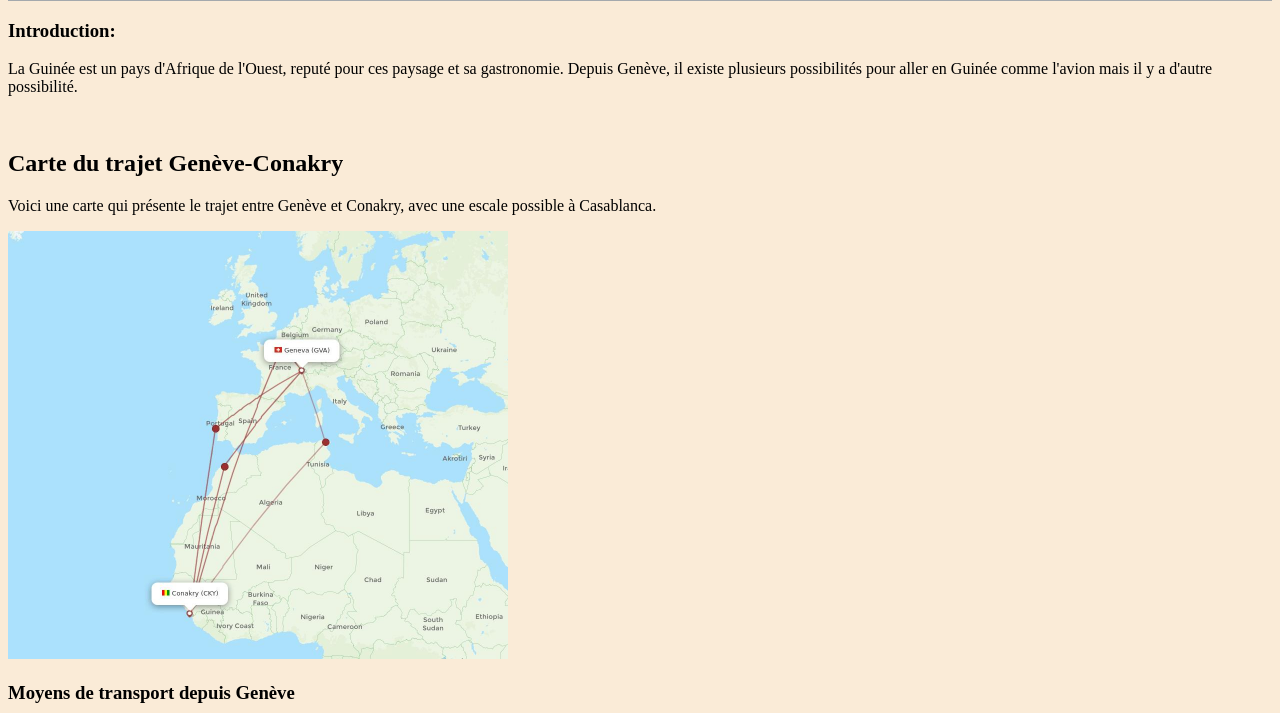
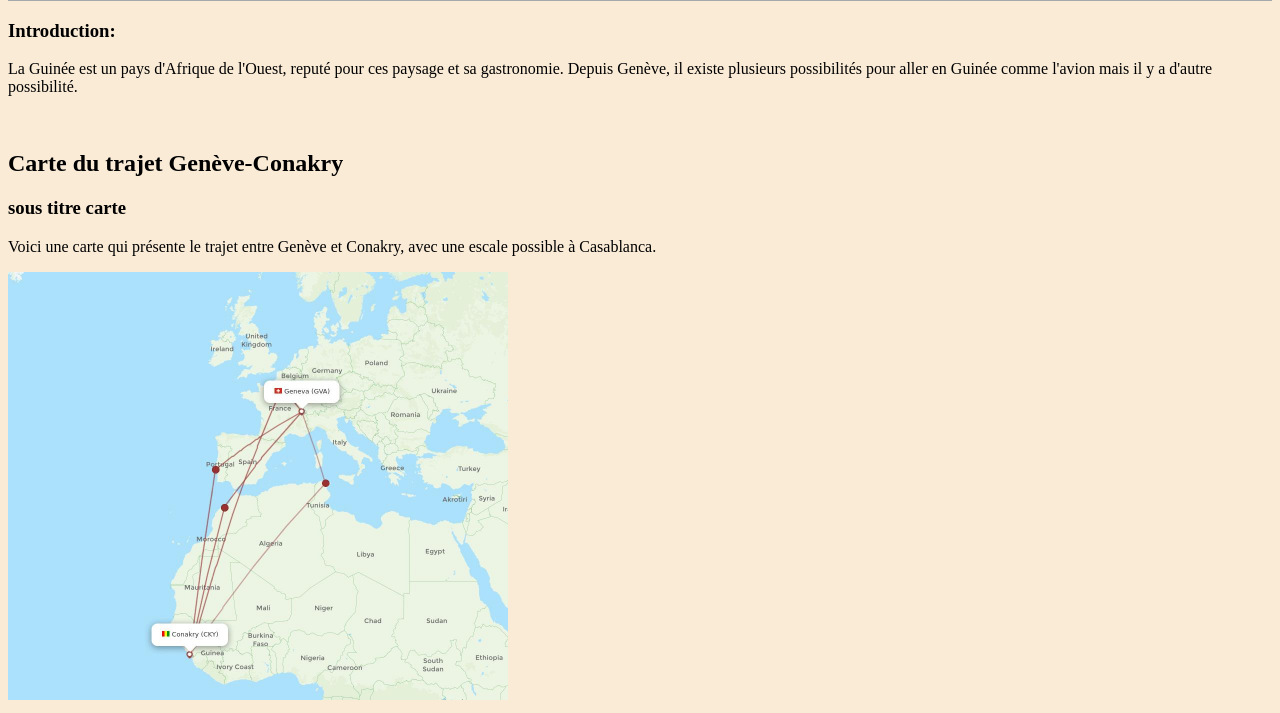
Before and after one commit to Bld-26/Aout-guinne, a plain HTML site: page acces.html in a window 1280 px wide. Shown: the part 87-800 px from the top of the page. Drawn offline with Linux system fonts and the light colour scheme.

Commit message:
dans acces.html ajout d'un sous titre test

```diff
--- a/acces.html
+++ b/acces.html
@@ -15,6 +15,7 @@
         <p>La Guinée est un pays d'Afrique de l'Ouest, reputé pour ces paysage et sa gastronomie. Depuis Genève, il existe plusieurs possibilités pour aller en Guinée comme l'avion mais il y a d'autre possibilité.</p>
         <br>
           <h2>Carte du trajet Genève-Conakry</h2>
+          <h3>sous titre carte</h3>
 
         <p>
             Voici une carte qui présente le trajet entre Genève
```
